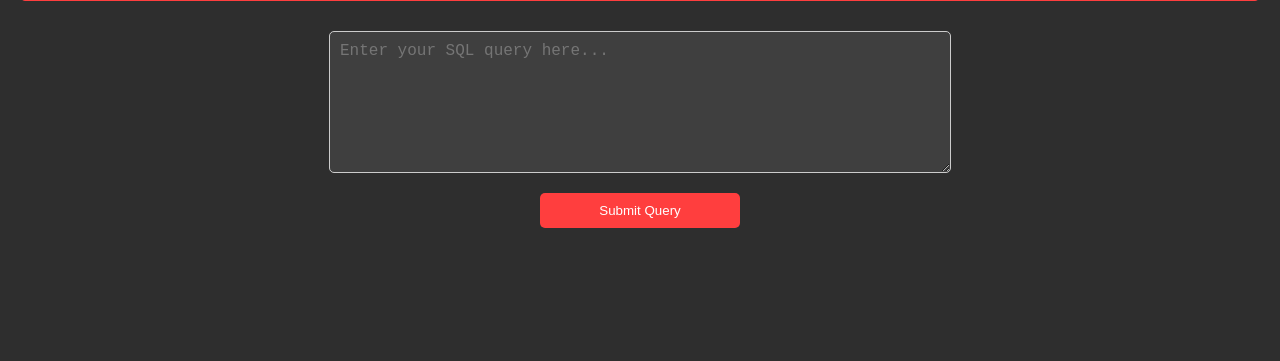
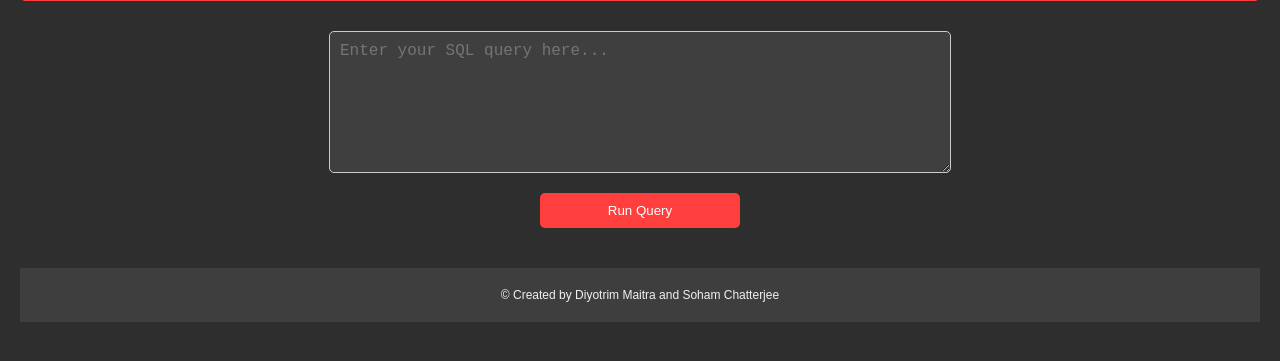
Before and after one commit to Diyotrim/Query-Quest, a Flask app: page / in a window 1280 px wide. Shown: the part 395-756 px from the top of the page. Run offline with Flask 3, Linux system fonts and the light colour scheme.

Commit message:
first commit

```diff
--- a/static/style.css
+++ b/static/style.css
@@ -103,3 +103,12 @@ th, td {
 th {
     background-color: #5e5e5e; /* Dark gray for header */
 }
+
+footer {
+    text-align: center;
+    padding: 8px; /* Keep padding small for compact height */
+    margin-top: 40px; /* Increased margin to move the footer down */
+    font-size: 12px;
+    color: #f1f1f1;
+    background-color: #3e3e3e;
+}
--- a/templates/index.html
+++ b/templates/index.html
@@ -8,7 +8,7 @@
     <title>Query Quest</title>
 </head>
 <body>
-    <h1 class="title"> The Great Wedding Whodunit 🔪</h1>
+    <h1 class="title">The Great Wedding Whodunit 🔪</h1>
 
     <div class="instructions">
         <h2>Instructions:</h2>
@@ -25,7 +25,7 @@
 
     <form action="/query" method="POST" class="query-form">
         <textarea name="sql_query" rows="6" placeholder="Enter your SQL query here...">{{ query }}</textarea>
-        <input type="submit" value="Submit Query" class="submit-button">
+        <input type="submit" value="Run Query" class="submit-button">
     </form>
 
     {% if message %}
@@ -60,5 +60,10 @@
     {% elif query %}
     <p class="no-results">No records found.</p>
     {% endif %}
+
+    <footer>
+        <p>&copy; Created by Diyotrim Maitra and Soham Chatterjee</p>
+    </footer>
+
 </body>
 </html>
```
